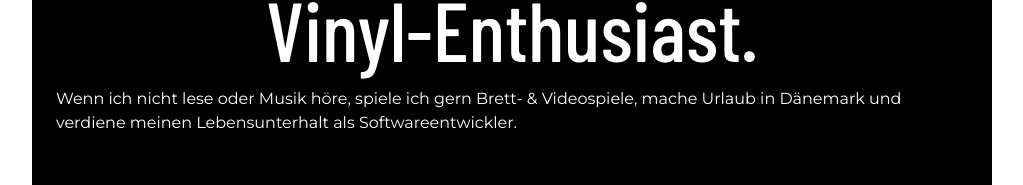
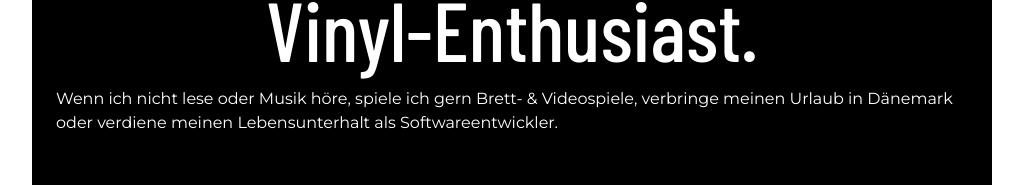
Before and after one commit to dreadwarrior/ahoi-template, a website built with webpack: page index.html in a window 1280 px wide. Shown: the part 436-621 px from the top of the page, without its empty margins (128-1151 px from the left). Built offline with nearby package versions, Linux system fonts and the light colour scheme; a web font is replaced by a local one.

Commit message:
Rephrase bio

```diff
--- a/index.html
+++ b/index.html
@@ -80,7 +80,7 @@
         <h2 class="introduction__header introduction__header--bio"><span>Leseratte<!--, Büchersammler--> &amp;</span> <span>Vinyl-Enthusiast.</span></h2>
       </hgroup>
       <img class="introduction__avatar" src="img/portrait.jpg" alt="Ein Portrait von mir." width="1616" height="1616">
-      <p class="introduction__bio">Wenn ich nicht lese oder Musik höre, spiele ich gern Brett- &amp; Videospiele, mache Urlaub in Dänemark und verdiene meinen Lebensunterhalt als Softwareentwickler.</p>
+      <p class="introduction__bio">Wenn ich nicht lese oder Musik höre, spiele ich gern Brett- &amp; Videospiele, verbringe meinen Urlaub in Dänemark oder verdiene meinen Lebensunterhalt als Softwareentwickler.</p>
     </section>
 
     <article class="recent">
```
